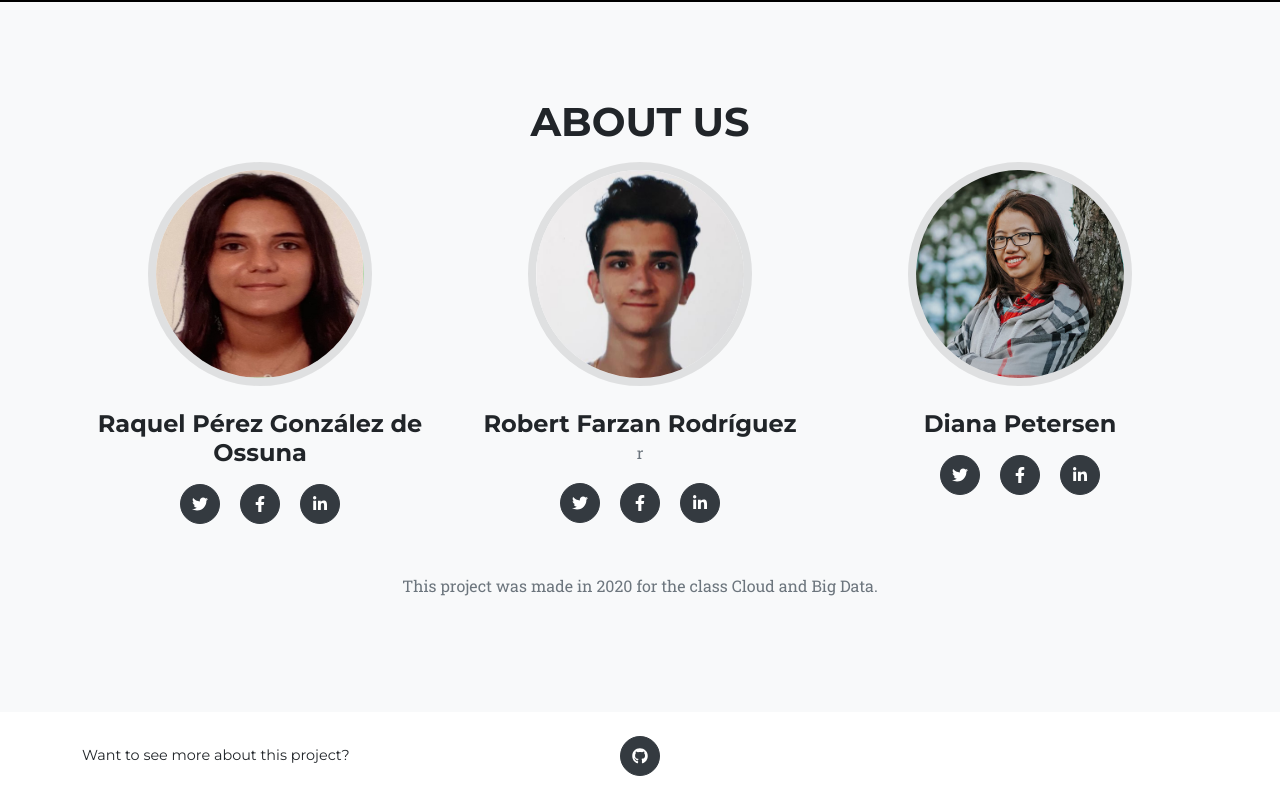
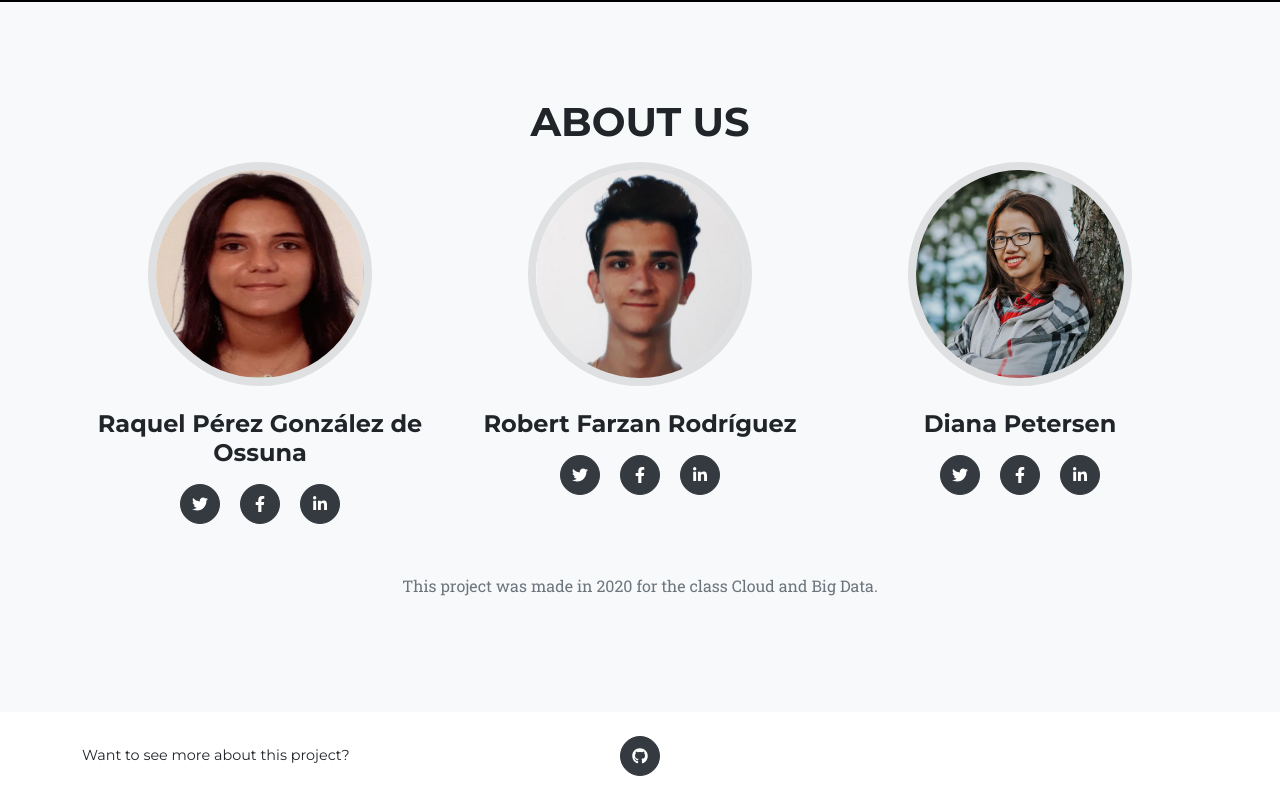
Before and after one commit to RobertFarzan/Vietnam-War-Bombings-Analysis, a plain HTML site: page index.html in a window 1280 px wide. Shown: the part 5862-6662 px from the top of the page. Drawn offline with nearby package versions, Linux system fonts and the light colour scheme; a web font is replaced by a local one.

Commit message:
Update index.html

```diff
--- a/index.html
+++ b/index.html
@@ -385,7 +385,7 @@
 
 
 
-        <!-- Team-->
+        <!-- TEAM -->
         <section class="page-section bg-light" id="team">
             <div class="container">
                 <div class="text-center">
@@ -407,7 +407,7 @@
                         <div class="team-member">
                             <img class="mx-auto rounded-circle" src="assets/img/team/2.jpg" alt="" />
                             <h4>Robert Farzan Rodríguez</h4>
-                            <p class="text-muted">r</p>
+                            <p class="text-muted"></p>
                             <a class="btn btn-dark btn-social mx-2" href="#!"><i class="fab fa-twitter"></i></a>
                             <a class="btn btn-dark btn-social mx-2" href="#!"><i class="fab fa-facebook-f"></i></a>
                             <a class="btn btn-dark btn-social mx-2" href="#!"><i class="fab fa-linkedin-in"></i></a>
```
